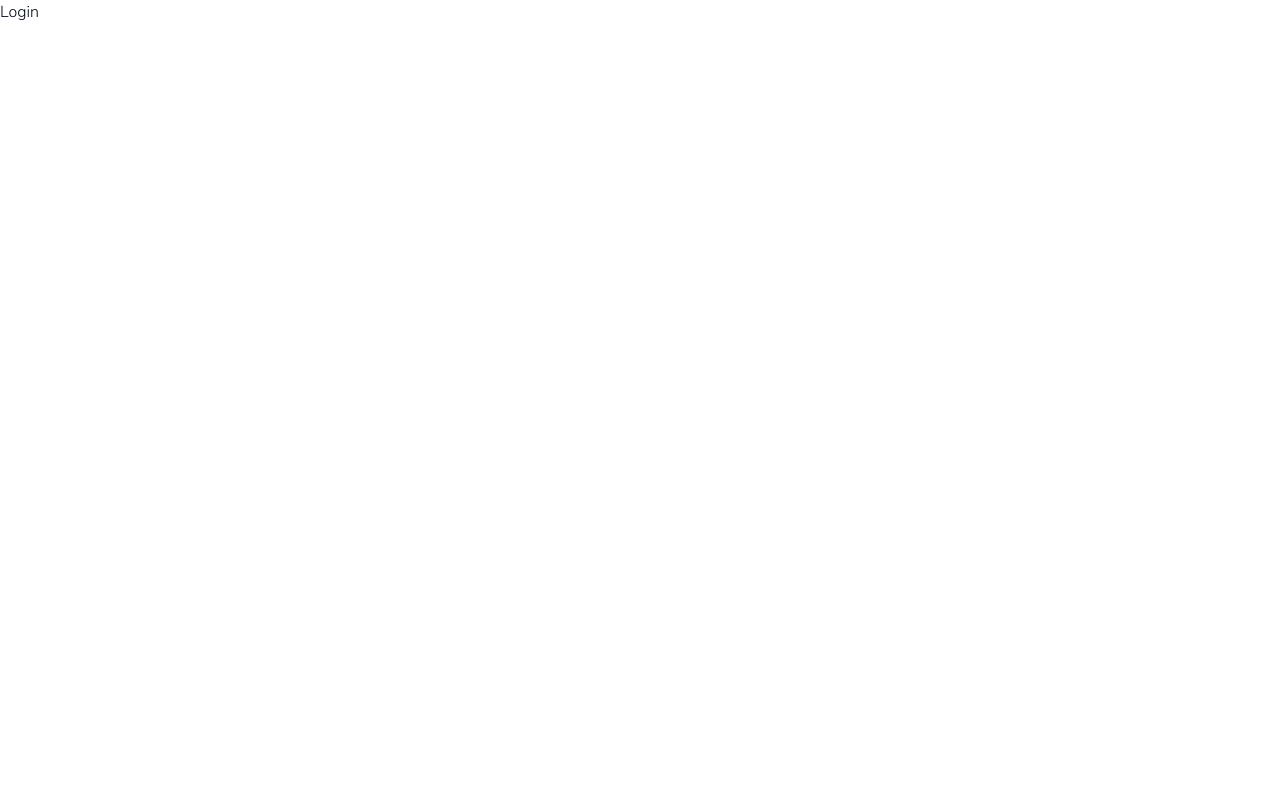
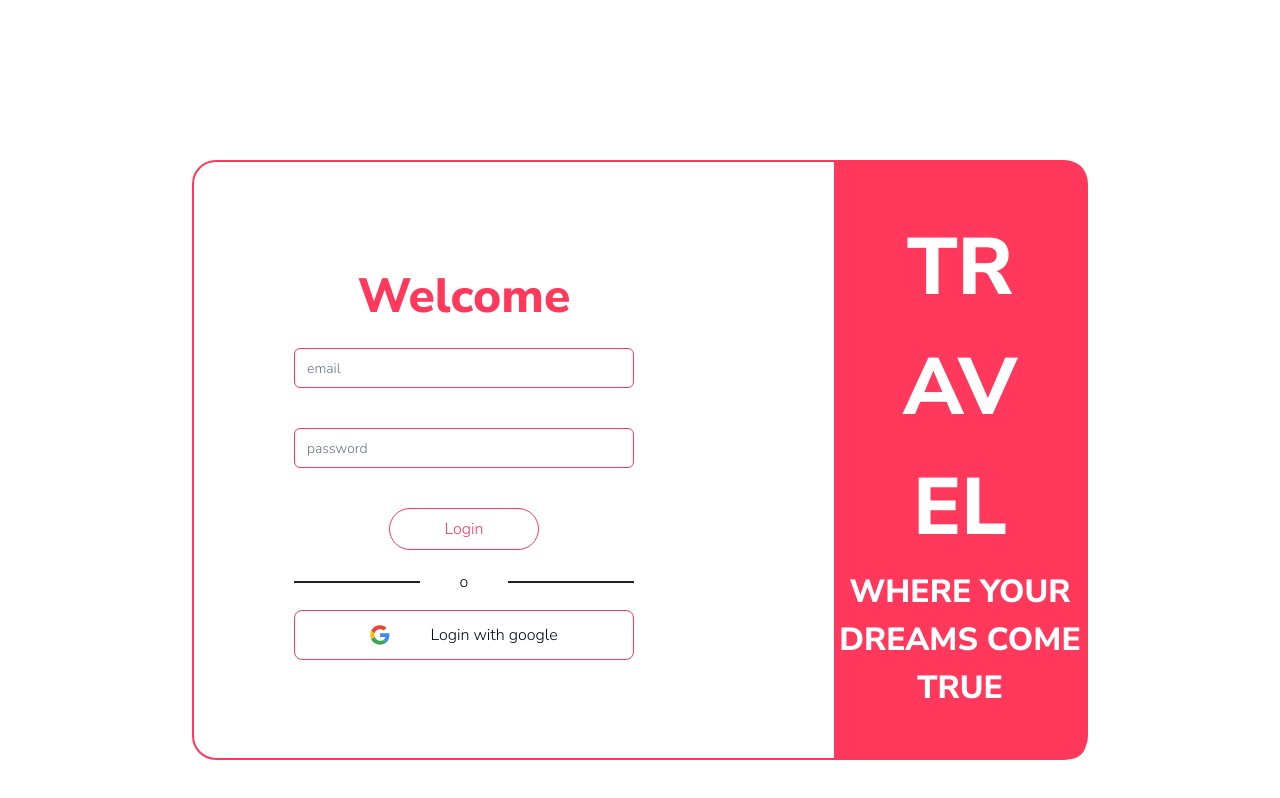
Before and after one commit to villarrealjoaquin/Travel-nest, a React (Vite) app in the folder client/: page /login in a window 1280 px wide. Built offline with nearby package versions, Linux system fonts and the light colour scheme.

Commit message:
register and login added

```diff
--- a/client/src/App.tsx
+++ b/client/src/App.tsx
@@ -1,4 +1,3 @@
-import { Footer } from "./components";
 import { Home, Login, Register, ApartmentsDirectory } from "./pages";
 import { Route, Routes } from "react-router-dom";
 import { PUBLIC_ROUTES } from "./models/routes";
@@ -16,7 +15,7 @@ function App() {
         <Route path={PUBLIC_ROUTES.HOME} element={<Home />} />
         <Route path={`${PUBLIC_ROUTES.APARTMENTS}/:id`} element={<ApartmentDetail />} />
       </Routes>
-      {/* <Footer /> */}
+
     </>
   )
 }
--- /dev/null
+++ b/client/src/components/ContentRegistration/ContentRegistration.tsx
@@ -0,0 +1,70 @@
+
+import { Button } from '../../components';
+import { Input } from '../../components/ui/Input';
+import google from '/svgs/google.svg'
+import { useLocation } from 'react-router-dom';
+
+interface Props{
+    googleButtonName: string;
+    button: string;
+}
+
+function ContentRegistration({ googleButtonName, button }: Props) {
+    const location = useLocation();
+
+    return (
+        <section className='flex justify-center mt-[160px]'>
+            <div className='w-[70%] h-[600px] border-2 border-[#FF385C] rounded-3xl flex items-center justify-center  md:w-[50%] lg:w-[550px] xl:w-[70%]'>
+                <form className='xl:ml-[100px]'>
+                    <div className=' flex flex-col items-center'>
+                        <h4 className='mb-4 text-[3rem] text-[#FF385C] font-bold '>Welcome</h4>
+                        {location.pathname === '/register' && (
+                            <>
+                                <Input placeholder='name & last name' className='text-[#FF385C] border-[#FF385C] w-[80%] mb-10 focus-visible:outline-[#FF385C]
+                                sm:w-[100%] md:w-[100%] lg:w-[100%] xl:w-[340px]' />
+                                <Input placeholder='email' className='text-[#FF385C] border-[#FF385C] w-[80%] mb-10 focus-visible:outline-[#FF385C]
+                                sm:w-[100%] md:w-[100%] lg:w-[100%] xl:w-[100%]' />
+                                <Input placeholder='password' className='text-[#FF385C] border-[#FF385C] w-[80%] mb-10 focus-visible:outline-[#FF385C]
+                                sm:w-[100%] md:w-[100%] lg:w-[100%] xl:w-[100%]' />
+                            </>
+                        )}
+                         {location.pathname === '/login' && (
+                            <>
+                                <Input placeholder='email' className='text-[#FF385C] border-[#FF385C] w-[80%] mb-10 focus-visible:outline-[#FF385C]
+                                sm:w-[100%] md:w-[100%] lg:w-[100%] xl:w-[340px]' />
+                                <Input placeholder='password' className='text-[#FF385C] border-[#FF385C] w-[80%] mb-10 focus-visible:outline-[#FF385C]
+                                sm:w-[100%] md:w-[100%] lg:w-[100%] xl:w-[340px]' />
+                            </>
+                        )}
+                        <Button className='flex flex-col items-center text-[#FF385C] border border-[#FF385C] p-2 w-[150px] rounded-3xl
+          hover:bg-[#FF385C] hover:text-white transition duration-300
+          ' >
+                            {button}
+                        </Button>
+                    </div>
+                    <div className='flex items-center gap-10 mt-5'>
+                        <div className='w-[40%] h-[2px] bg-[#202020]'></div>
+                        <span>o</span>
+                        <div className='w-[40%] h-[2px] bg-[#202020]'></div>
+                    </div>
+                    <Button className='flex border border-[#FF385C] p-3 w-[100%] items-center gap-10 rounded-lg justify-center mt-4
+          hover:bg-[#FF385C] hover:text-white hover:font-medium transition duration-300
+          ' >
+                        <img src={google} alt="" className='w-[20px]' />
+                        {googleButtonName}
+                    </Button>
+                </form>
+                <div className='bg-[#FF385C] hidden w-[800px] h-[597px] ml-[200px] rounded-tr-2xl rounded-br-2xl rounded-tl-none rounded-bl-none flex flex-col justify-center items-center space-x-0 md:hidden
+                xl:w-[800px] xl:h-[597px] xl:ml-[200px]  xl:flex xl:flex-col xl:justify-center xl:items-center xl:space-x-0'>
+                    <span className='text-[5rem] text-white font-bold uppercase'>tr</span>
+                    <span className='text-[5rem] text-white font-bold uppercase'>av</span>
+                    <span className='text-[5rem] text-white font-bold uppercase'>el</span>
+                    <span className='text-[2rem] text-white font-bold uppercase lg:text-center md:hidden xl:block'>where your dreams come true</span>
+                </div>
+            </div>
+        </section>
+    )
+
+}
+
+export default ContentRegistration;
--- a/client/src/components/UserDropdown/UserDropdown.tsx
+++ b/client/src/components/UserDropdown/UserDropdown.tsx
@@ -1,8 +1,8 @@
 import { Hamburguer, UserIcon } from "..";
 import { useShowModal } from "../../Hooks";
-import { useLocation } from "react-router-dom";
+import { Link, useLocation } from "react-router-dom";
 
-interface Props{
+interface Props {
   className: any;
 }
 
@@ -21,8 +21,12 @@ function UserDropdown(props: Props) {
           <Hamburguer />
           {isShowModal && (
             <ul className='flex flex-col gap-3 fixed right-9  top-16 font-medium border bg-white rounded-lg text-sm my-4 z-50 shadow-md'>
+              <Link to='/register'>
                 <li className="hover:bg-[#f1f0f0] py-2 px-4">Registrate</li>
+              </Link>
+              <Link to='/login'>
                 <li className="hover:bg-[#f1f0f0] py-2 px-4">Iniciar sesión</li>
+              </Link>
               <li className="hover:bg-[#f1f0f0] py-2 px-4">Publica tu Departamento</li>
               <li className="hover:bg-[#f1f0f0] py-2 px-4">Ayuda</li>
             </ul>
@@ -34,8 +38,12 @@ function UserDropdown(props: Props) {
         <article className="flex items-center h-[50px]">
           {isShowModal && (
             <ul className='flex flex-col fixed right-[83%] top-[80%] font-medium border bg-white rounded-lg text-sm my-4 z-50 shadow-md'>
+              <Link to='/register'>
                 <li className="hover:bg-[#f1f0f0] py-2 px-4">Registrate</li>
+              </Link>
+              <Link to='/login'>
                 <li className="hover:bg-[#f1f0f0] py-2 px-4">Iniciar sesión</li>
+              </Link>
               <li className="hover:bg-[#f1f0f0] py-2 px-4">Publica tu Departamento</li>
               <li className="hover:bg-[#f1f0f0] py-2 px-4">Ayuda</li>
             </ul>
--- a/client/src/pages/Home/Home.tsx
+++ b/client/src/pages/Home/Home.tsx
@@ -5,7 +5,7 @@ import {
   WhyChooseUs,
   ApartmentExplorer
 } from ".";
-import { Navbar } from "../../components";
+import { Footer, Navbar } from "../../components";
 import SliderHome from "./components/Slider/Slider";
 
 function Home() {
@@ -18,6 +18,7 @@ function Home() {
       <ApartmentExplorer />
       <WhyChooseUs />
       <Form />
+      <Footer />
     </main>
   );
 }
--- a/client/src/pages/Login/Login.tsx
+++ b/client/src/pages/Login/Login.tsx
@@ -1,6 +1,9 @@
+import { ContentRegistration } from "../../components";
+import { t } from "i18next";
+
 function Login() {
   return (
-    <div>Login</div>
+    <ContentRegistration button={t('login.login')} googleButtonName={t('login.loginWithGoogle')}/>
   )
 }
 export default Login
--- a/client/src/pages/Register/Register.tsx
+++ b/client/src/pages/Register/Register.tsx
@@ -1,46 +1,10 @@
 
-import { Button } from '../../components';
-import { Input } from '../../components/ui/Input';
-import google from '/svgs/google.svg'
+import { ContentRegistration } from '../../components';
+import { t } from "i18next";
 
 function Register() {
   return (
-    <section className='flex justify-center mt-[160px]'>
-      <div className='w-[70%] h-[600px] border-2 border-[#FF385C] rounded-3xl flex items-start'>
-        <form className='ml-[100px] mt-[70px]'>
-          <div className=' flex flex-col items-center'>
-            <h4 className='mb-4 text-[3rem] text-[#FF385C] font-bold '>Welcome</h4>
-            <Input placeholder='name & last name' className='text-[#FF385C] border-[#FF385C] w-[350px] mb-10 focus-visible:outline-[#FF385C]' />
-            <Input placeholder='password' className='text-[#FF385C] border-[#FF385C] w-[350px] mb-10  focus-visible:outline-[#FF385C]' />
-            <Input placeholder='email' className='text-[#FF385C] border-[#FF385C] w-[350px] mb-10 focus-visible:outline-[#FF385C]' />
-            <Button className='flex flex-col items-center text-[#FF385C] border border-[#FF385C] p-2 w-[150px] rounded-3xl
-          hover:bg-[#FF385C] hover:text-white transition duration-300
-          ' >
-              Register
-            </Button>
-          </div>
-          <div className='flex items-center gap-10 mt-5'>
-            <div className='w-[40%] h-[2px] bg-[#202020]'></div>
-            <span>o</span>
-            <div className='w-[40%] h-[2px] bg-[#202020]'></div>
-          </div>
-          <Button className='flex border border-[#FF385C] p-3 w-[100%] items-center gap-10 rounded-lg justify-center mt-4
-          hover:bg-[#FF385C] hover:text-white hover:font-medium transition duration-300
-          ' >
-            <img src={google} alt="" className='w-[20px]'/>
-            Registrate con google
-          </Button>
-        </form>
-        <div className='bg-[#FF385C] w-[800px] h-[597px] ml-[200px] rounded-tr-2xl rounded-br-2xl rounded-tl-none rounded-bl-none flex flex-col justify-center items-center space-x-0'>
-          <span className='text-[5rem] text-white font-bold uppercase'>tr</span>
-          <span className='text-[5rem] text-white font-bold uppercase'>av</span>
-          <span className='text-[5rem] text-white font-bold uppercase'>el</span>
-          <span className='text-[2rem] text-white font-bold uppercase'>where your dreams come true</span>
-        </div>
-
-      </div>
-
-    </section>
+    <ContentRegistration button={t('register.signIn')} googleButtonName={t('register.signInWithGoogle')}/>
   )
 }
 
--- a/client/src/utils/locales/en/en.json
+++ b/client/src/utils/locales/en/en.json
@@ -17,5 +17,13 @@
         "1": "1 ambient apartment & terrace.",
         "2": "2 ambient apartment & kitchen.",
         "3": "3 ambient apartment & pool."
+    },
+    "register": {
+      "signIn": "Sign in",
+      "signInWithGoogle": "Sign in with google"
+    },
+    "login": {
+      "login": "Login",
+      "loginWithGoogle": "Login with google"
     }
 }
--- a/client/src/utils/locales/es/es.json
+++ b/client/src/utils/locales/es/es.json
@@ -17,5 +17,13 @@
       "1": "1 ambiente con terraza.",
       "2": "2 ambientes",
       "3": "3 ambientes con piscina."
+  },
+  "register": {
+    "signIn": "Registrate",
+    "signInWithGoogle": "Registrate con google"
+  },
+  "login": {
+    "login": "Logueate",
+    "loginWithGoogle": "Logueate con google"
   }
 }
```
Also changed, not shown: client/src/components/index.ts (+8 -1 lines). Lines whose indentation alone changed are shown as unchanged.
